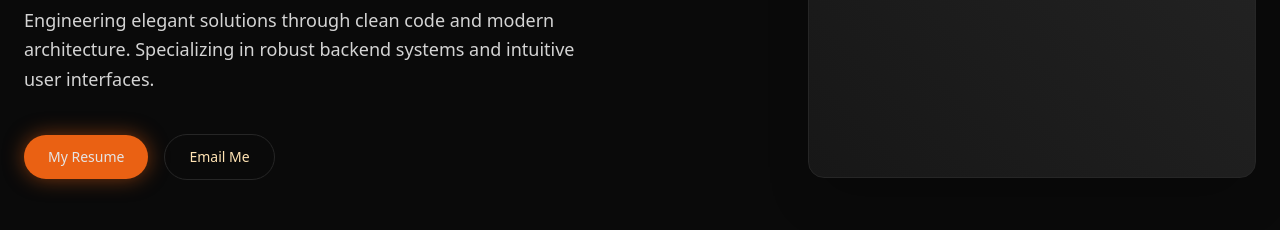
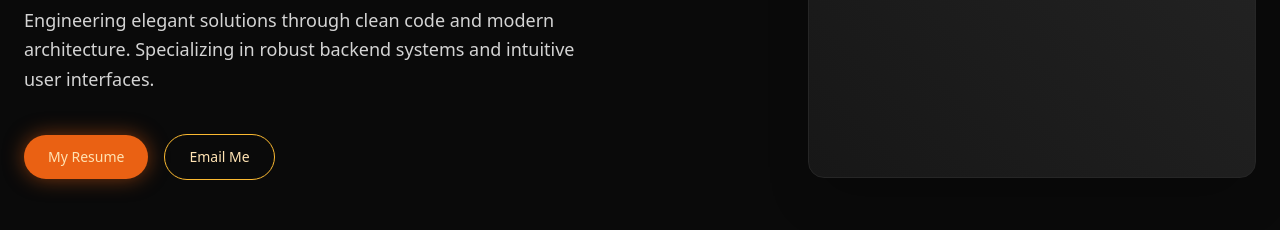
Before and after one commit to Zaido219/personal-portfolio, a React (Vite) app: page / in a window 1280 px wide. Shown: the part 488-718 px from the top of the page. Built offline with nearby package versions, Linux system fonts and the light colour scheme.

Commit message:
style:WIP style updates for the header

```diff
--- a/src/components/HeroSection/ProfileHeader.jsx
+++ b/src/components/HeroSection/ProfileHeader.jsx
@@ -119,13 +119,13 @@ const HeroCTA = () => (
       href="/resume.pdf"
       target="_blank"
       rel="noopener noreferrer"
-      className="px-6 py-3 rounded-full bg-[#EA6113] text-neutral-200 font-medium text-sm transition-all duration-200 shadow-[0_0_20px_rgba(234,97,19,0.5)] hover:shadow-[0_0_28px_rgba(234,97,19,0.7)]"
+      className="px-6 py-3 rounded-full bg-[#EA6113] text-sunset-peach font-medium text-sm transition-all duration-200 shadow-[0_0_20px_rgba(234,97,19,0.5)] hover:shadow-[0_0_28px_rgba(234,97,19,0.7)]"
     >
       My Resume
     </a>
     <a
       href="mailto:contact@jplm.dev"
-      className="px-6 py-3 rounded-full border border-neutral-800 text-[#FFE3B3] font-medium text-sm hover:bg-neutral-900 hover:text-white transition-colors duration-200"
+      className="px-6 py-3 rounded-full border border-sunset-amber text-[#FFE3B3] font-medium text-sm hover:bg-neutral-900 hover:text-white transition-colors duration-200"
     >
       Email Me
     </a>
```
